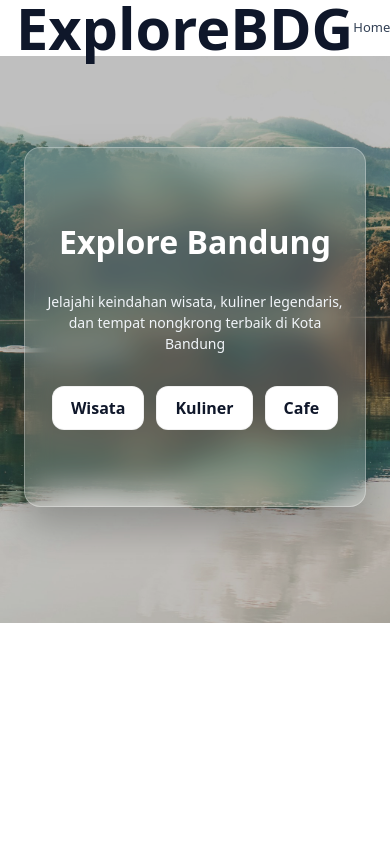
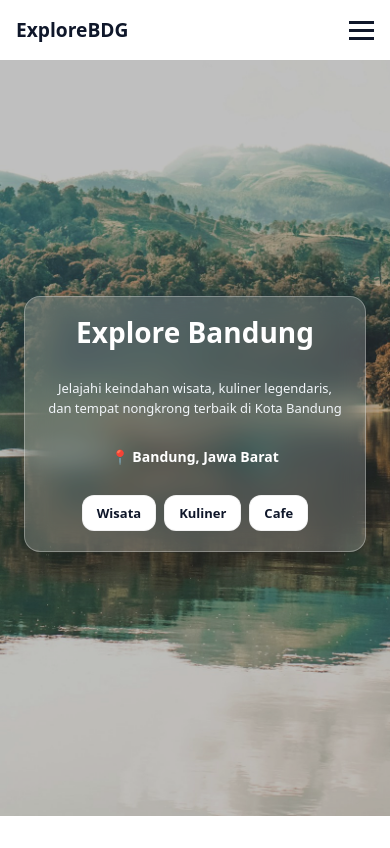
Before and after one commit to FirdhausDwiSukma/ExploreBDG, a React (Vite) app: page / in a window 390 px wide. Built offline with nearby package versions, Linux system fonts and the light colour scheme.

Commit message:
fix responsive and hamburger

```diff
--- a/src/components/header.jsx
+++ b/src/components/header.jsx
@@ -3,6 +3,8 @@ import { useEffect, useState } from 'react'
 function Header({ title }) {
 
     const [scrolled, setScrolled] = useState(false)
+    const [mobileMenuOpen, setMobileMenuOpen] = useState(false)
+
     // handle scroll
     useEffect(() => {
         const handleScroll = () => {
@@ -14,18 +16,28 @@ function Header({ title }) {
     }, [])
 
     return (
-        <header className= {scrolled ? "header scrolled" : "header"}>
+        <header className={scrolled ? "header scrolled" : "header"}>
             <div className="brand">
-                <h1> {title} </h1>
+                <h1>{title}</h1>
             </div>
 
-        <nav>
-        <ul>
-          <li>Home</li>
-          <li>About</li>
-          <li>Help</li>
-        </ul>
-      </nav>
+            <button
+                className="hamburger"
+                onClick={() => setMobileMenuOpen(!mobileMenuOpen)}
+                aria-label="Toggle menu"
+            >
+                <span></span>
+                <span></span>
+                <span></span>
+            </button>
+
+            <nav className={mobileMenuOpen ? "nav-open" : ""}>
+                <ul>
+                    <li onClick={() => setMobileMenuOpen(false)}>Home</li>
+                    <li onClick={() => setMobileMenuOpen(false)}>About</li>
+                    <li onClick={() => setMobileMenuOpen(false)}>Help</li>
+                </ul>
+            </nav>
         </header>
     )
 }
--- a/src/components/hero.jsx
+++ b/src/components/hero.jsx
@@ -23,11 +23,16 @@ function Hero() {
                 <div className="hero-glass">
                 {/* KIRI */}
                 <div className="hero-left">
-                <h1>Explore Bandung</h1>
+                    <h1>Explore Bandung</h1>
                     <p>
                         Jelajahi keindahan wisata, kuliner legendaris,
                         dan tempat nongkrong terbaik di Kota Bandung
                     </p>
+
+                    {/* LOCATION - show on mobile above buttons */}
+                    <div className="hero-location-mobile">
+                        <span>📍 Bandung, Jawa Barat</span>
+                    </div>
 
                     <div className="hero-actions">
                         <button className="btn-primary">Wisata</button>
@@ -36,7 +41,7 @@ function Hero() {
                     </div>
                 </div>
 
-                    {/* KANAN */}
+                    {/* KANAN - desktop only */}
                     <div className="hero-right">
                         <span>📍 Bandung, Jawa Barat</span>
                     </div>
--- a/src/index.css
+++ b/src/index.css
@@ -83,6 +83,24 @@ main {
   color: #0f172a;
 }
 
+/* HAMBURGER BUTTON - hidden on desktop */
+.hamburger {
+  display: none;
+  flex-direction: column;
+  gap: 5px;
+  background: none;
+  border: none;
+  cursor: pointer;
+  padding: 0;
+}
+
+.hamburger span {
+  width: 25px;
+  height: 3px;
+  background-color: #0f172a;
+  transition: 0.3s ease;
+}
+
 /* MENU CENTER */
 nav {
   position: absolute;
@@ -144,7 +162,6 @@ nav li:hover {
   margin-bottom: 32px;
 }
 
-/* ACTION BUTTON */
 .hero-actions {
   display: flex;
   gap: 16px;
@@ -226,6 +243,15 @@ nav li:hover {
   color: #ffffff;
 }
 
+/* LOCATION on mobile */
+.hero-location-mobile {
+  display: none;
+  font-size: 16px;
+  font-weight: 600;
+  color: #ffffff;
+  margin-bottom: 16px;
+}
+
 /* BUTTON */
 .hero-actions {
   display: flex;
@@ -251,6 +277,7 @@ nav li:hover {
   background-color: #CFF432;
   color: #0f172a;
   border-color: #CFF432;
+  outline: none;
 }
 
 .btn-secondary {
@@ -270,6 +297,7 @@ nav li:hover {
   background-color: #CFF432;
   color: #0f172a;
   border-color: #CFF432;
+  outline: none;
 }
 
 /* BUTTON (tetap dipertahankan) */
@@ -299,7 +327,7 @@ button:focus-visible {
 @media (max-width: 900px) {
   :root { --header-height: 64px; }
   header { padding: 0 24px; }
-  .brand { font-size: 16px; }
+  .brand { font-size: 6px; }
   nav ul { gap: 20px; }
   nav li { font-size: 14px; }
 
@@ -315,28 +343,69 @@ button:focus-visible {
   .hero-left h1 { font-size: 40px; }
   .hero-left p { font-size: 16px; max-width: 100%; }
   .hero-right { display: none; }
+  .hero-location-mobile { display: block; }
 }
 
 @media (max-width: 600px) {
-  :root { --header-height: 56px; }
-  header { padding: 0 16px; }
-  .brand { font-size: 18px; }
-  nav { position: static; left: auto; transform: none; }
-  nav ul { gap: 12px; }
-  nav li { font-size: 13px; }
+  /* header with hamburger menu */
+  :root { --header-height: 60px; }
+  header {
+    padding: 0 16px;
+    height: var(--header-height);
+    flex-direction: row;
+    align-items: center;
+    justify-content: space-between;
+    gap: 0;
+  }
+  .brand { font-size: 6px; }
 
-  .hero { min-height: 70vh; }
+  /* show hamburger button on mobile */
+  .hamburger { display: flex; }
+
+  /* hide nav by default, show when .nav-open - positioned on RIGHT where hamburger is */
+  nav {
+    position: fixed;
+    top: var(--header-height);
+    right: 0;
+    left: auto;
+    transform: none; /* Reset transform dari desktop */
+    background-color: #ffffff;
+    width: 200px;
+    max-height: 0;
+    overflow: hidden;
+    transition: max-height 0.3s ease;
+    box-shadow: -2px 4px 12px rgba(0, 0, 0, 0.08);
+    border-radius: 0 0 0 12px; /* Rounded corner di kiri bawah */
+  }
+
+  nav.nav-open { max-height: 200px; }
+
+  nav ul {
+    gap: 0;
+    flex-direction: column;
+    padding: 12px 16px;
+    align-items: flex-start;
+  }
+  nav li {
+    font-size: 14px;
+    padding: 8px 0;
+    width: 100%;
+  }
+
+  .hero { min-height: calc(100vh - var(--header-height)); }
   .hero-glass {
     padding: 20px;
     border-radius: 16px;
     gap: 16px;
+    min-height: auto;
   }
 
-  .hero-left h1 { font-size: 32px; }
-  .hero-left p { font-size: 14px; margin-bottom: 16px; }
-  .hero-actions { gap: 12px; flex-wrap: wrap; }
-  .btn-primary, .btn-secondary { padding: 10px 18px; }
+  .hero-left h1 { font-size: 28px; }
+  .hero-left p { font-size: 13px; margin-bottom: 12px; }
+  .hero-actions { gap: 8px; flex-wrap: wrap; justify-content: center; }
+  .btn-primary, .btn-secondary { padding: 8px 14px; font-size: 13px; }
   .hero-right { display: none; }
+  .hero-location-mobile { display: block; font-size: 14px; margin-bottom: 12px; }
 }
 
 /* LIGHT MODE (tetap aman) */
```
